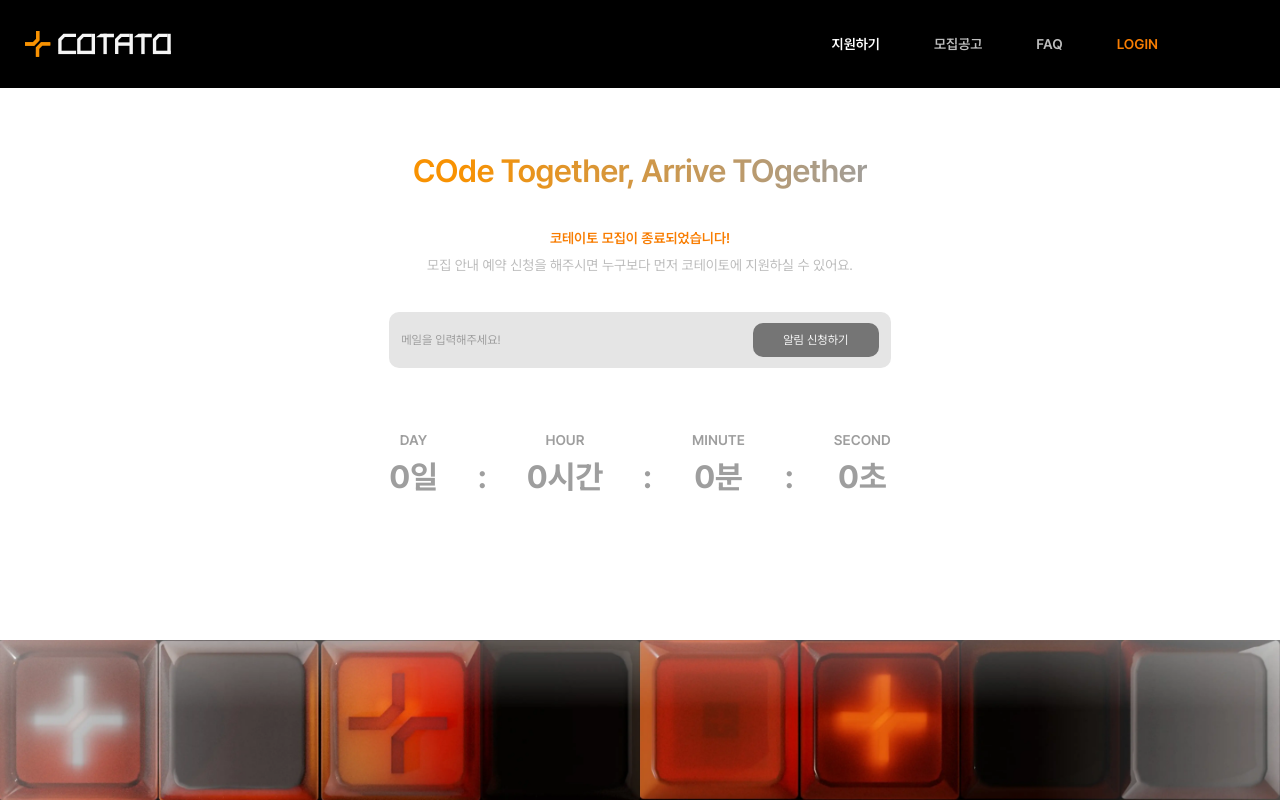
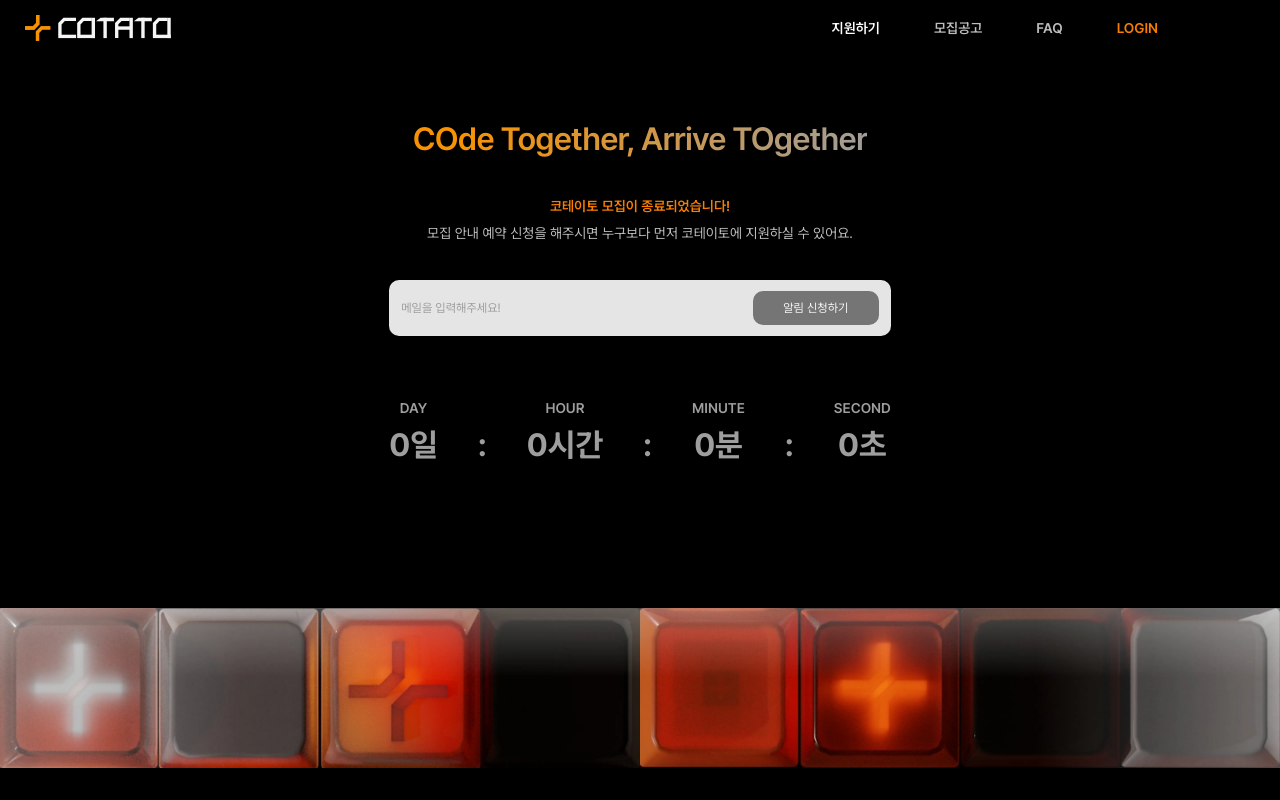
Before and after one commit to IT-Cotato/COTATO-FE-v2, a Next.js app in the folder apps/recruit/: page / in a window 1280 px wide. Built offline with nearby package versions, Linux system fonts and the light colour scheme; no server answers.

Commit message:
refactor(recruit): 루트 레이아웃 통합 및 Footer 전역 적용 (#333)

```diff
--- a/apps/recruit/src/app/(with-footer)/layout.tsx
+++ /dev/null
@@ -1,19 +0,0 @@
-import Providers from '@/app/providers';
-
-import {ConditionalAuthProvider} from '@/components/providers/ConditionalAuthProvider';
-import {Footer} from '@repo/ui/components/layout/footer/Footer';
-
-export default function WithFooterLayout({
-  children,
-}: Readonly<{
-  children: React.ReactNode;
-}>) {
-  return (
-    <Providers>
-      <ConditionalAuthProvider>
-        <main className='flex-1'>{children}</main>
-      </ConditionalAuthProvider>
-      <Footer isRecruit={true} />
-    </Providers>
-  );
-}
--- a/apps/recruit/src/app/layout.tsx
+++ b/apps/recruit/src/app/layout.tsx
@@ -8,6 +8,10 @@ import {GoogleAnalytics} from '@/lib/GoogleAnalytics';
 import {BeUsableRum} from '@/lib/BeUsableRum';
 import {GoogleTagManager, GtmNoscript} from '@/lib/GoogleTagManager';
 import {HeaderContainer} from '@/app/_containers/HeaderContainer';
+import {Footer} from '@repo/ui/components/layout/footer/Footer';
+import {TERMS_LINK} from '@repo/ui/constants/terms-link';
+import {HEADER_HEIGHT, MOBILE_HEADER_HEIGHT} from '@repo/ui/constants/ui';
+import type {CSSProperties} from 'react';
 
 export const metadata: Metadata = {
   metadataBase: new URL('https://recruit.cotato.kr'),
@@ -80,7 +84,8 @@ export default function RootLayout({children}: {children: React.ReactNode}) {
   return (
     <html
       lang='ko'
-      className={`${pretendard.variable} ${roboto.variable} antialiased`}>
+      className={`${pretendard.variable} ${roboto.variable} antialiased`}
+      style={{'--header-height': `${MOBILE_HEADER_HEIGHT}px`, '--header-height-lg': `${HEADER_HEIGHT}px`} as CSSProperties}>
       {gtmId && <GoogleTagManager gtmId={gtmId} />}
       <body className='flex min-h-screen w-full flex-col'>
         <Providers>
@@ -94,6 +99,7 @@ export default function RootLayout({children}: {children: React.ReactNode}) {
             <BeUsableRum />
             <HeaderContainer />
             <main className='flex w-full flex-1 flex-col'>{children}</main>
+            <Footer termsHref={TERMS_LINK.recruit} termsText='서비스 이용약관 및 개인정보 처리방침' />
           </ConditionalAuthProvider>
         </Providers>
       </body>
--- a/apps/recruit/src/styles/globals.css
+++ b/apps/recruit/src/styles/globals.css
@@ -11,6 +11,7 @@
     -ms-overflow-style: none;
     scrollbar-width: none;
     overflow-wrap: break-word;
+    background-color: black;
   }
   html::-webkit-scrollbar,
   body::-webkit-scrollbar {
```
